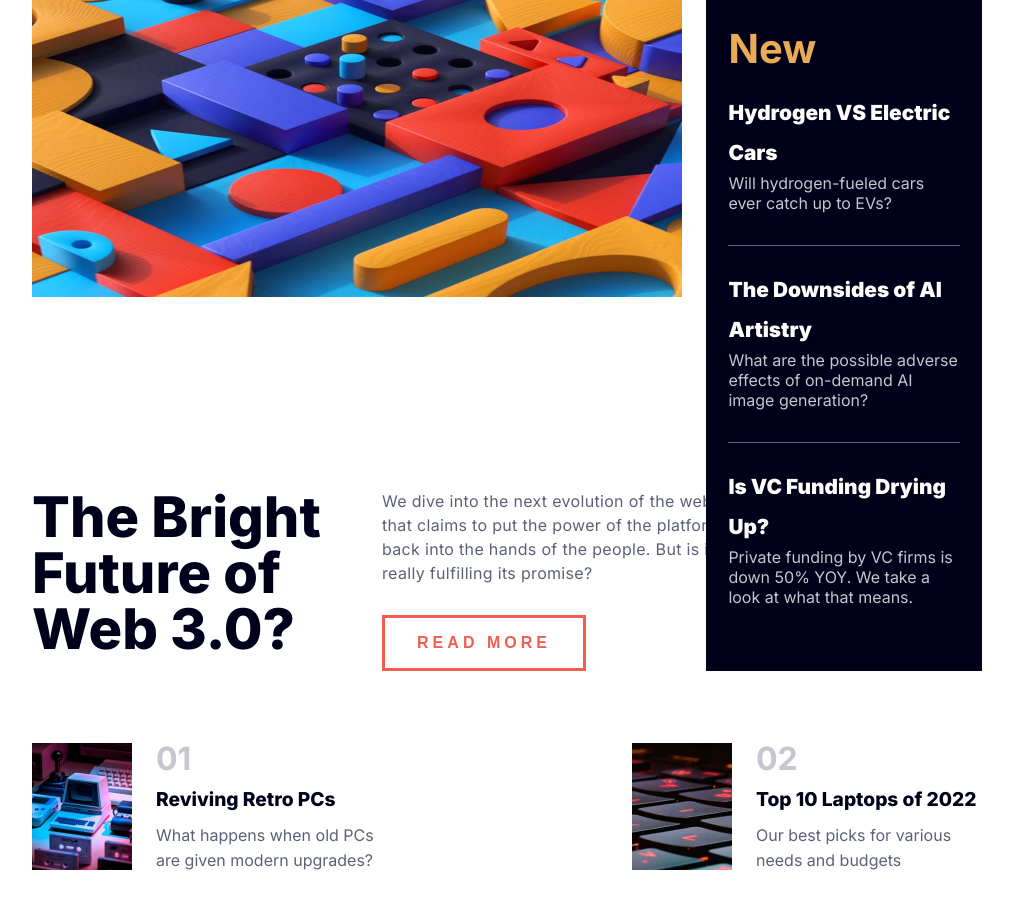
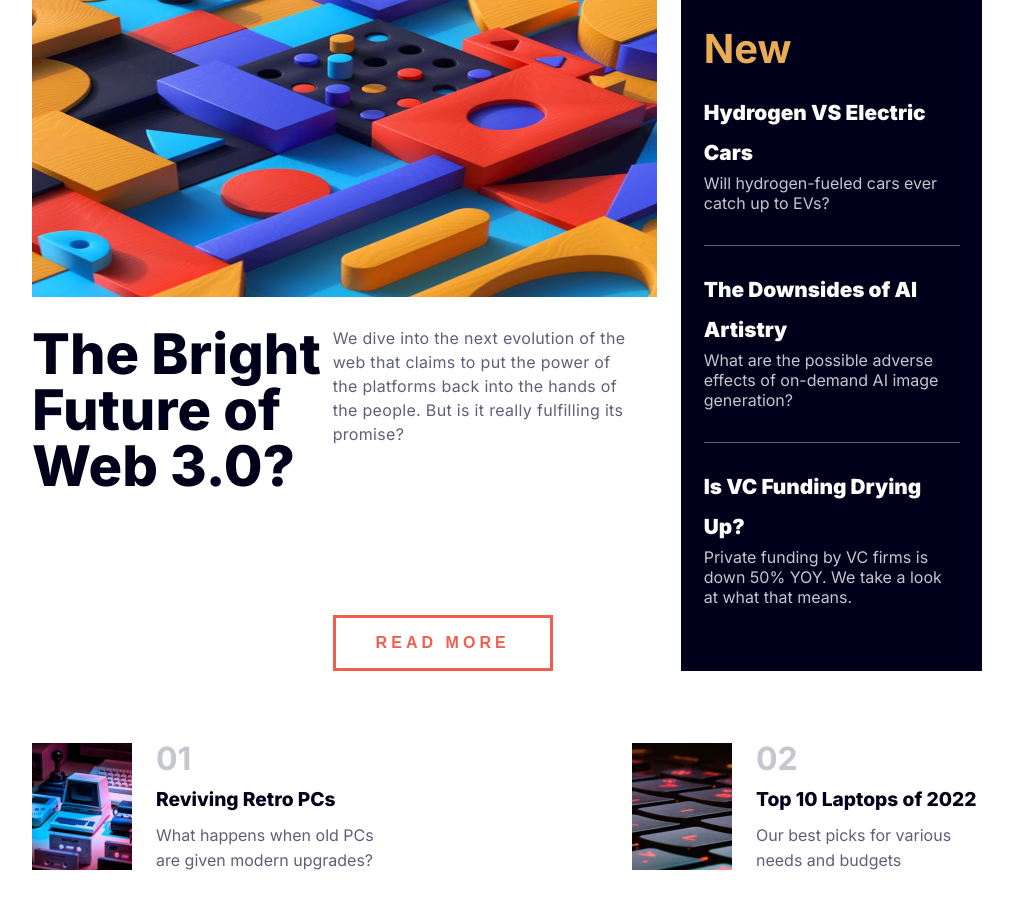
Before and after one commit to Sharad-Shakya-Outside/CSS-assignment, a plain HTML site: page landingpage/index.html in a window 1280 px wide. Shown: the part 175-1078 px from the top of the page, without its empty margins (133-1146 px from the left). Drawn offline with Linux system fonts and the light colour scheme; a web font is replaced by a local one.

Commit message:
grid rows updated and content width updated

```diff
--- a/landingpage/style.css
+++ b/landingpage/style.css
@@ -69,6 +69,7 @@ nav li:first-child {
   right: 0;
   height: 100vh;
   width: 250px;
+  background-color: white;
   box-shadow: -10px 0 10px rgba(0, 0, 0, 0.1);
   list-style: none;
   display: none;
@@ -194,7 +195,7 @@ nav li:first-child {
 }
 
 .content__btn {
-  width: fit-content;
+  max-width: 220px;
   background-color: var(--btn-primary);
   color: var(--btn-text);
   border: none;
@@ -375,7 +376,7 @@ html {
 
   .container {
     grid-template-columns: repeat(3, 1fr);
-    grid-template-rows: minmax(auto, 1fr) minmax(auto, 182px) 128px;
+    grid-template-rows: repeat(3, auto);
   }
 
   .hero {
@@ -397,10 +398,6 @@ html {
       font-size: 3.5rem;
       line-height: 3.5rem;
       flex-shrink: 1;
-    }
-
-    .content__description {
-      min-width: 350px;
     }
 
     .content__btn {
```
